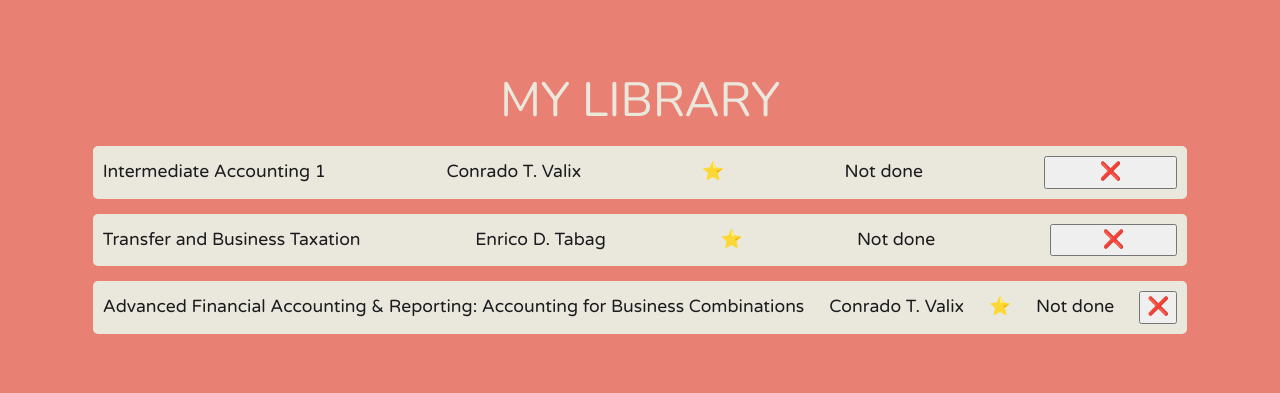
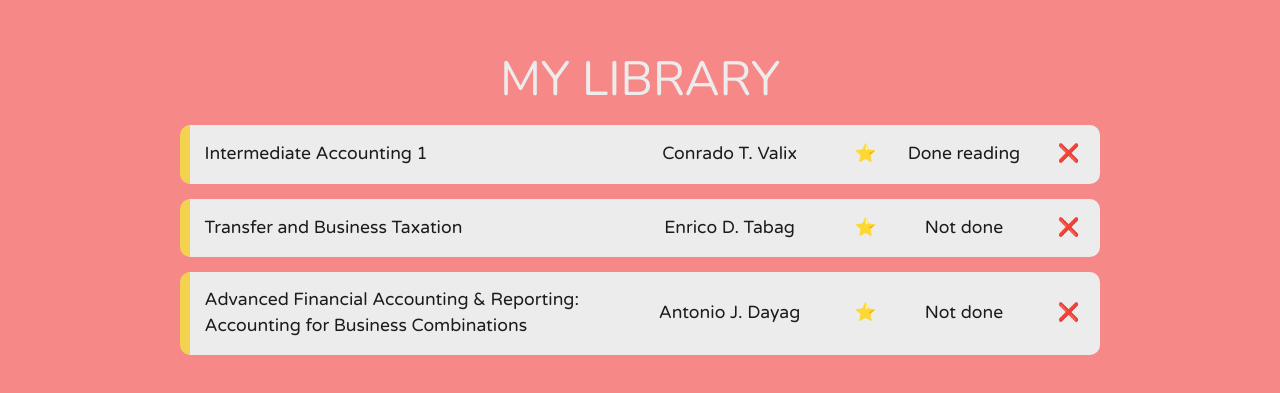
Before and after one commit to david-barleta/library, a plain HTML site: page index.html in a window 1280 px wide. Shown: the part 201-594 px from the top of the page. Drawn offline with nearby package versions, Linux system fonts and the light colour scheme.

Commit message:
Improve the design of the web page

```diff
--- a/index.html
+++ b/index.html
@@ -16,10 +16,10 @@
     </section>
     <section id="books-container">
       <section class="book">
-        <div class="title-label">Intermediate Accounting 1</div>
-        <div class="author-label">Conrado T. Valix</div>
-        <div class="favorite-label">⭐</div>
-        <div class="read-label">Not done</div>
+        <div class="title">Intermediate Accounting 1</div>
+        <div class="author">Conrado T. Valix</div>
+        <div class="favorite">⭐</div>
+        <div class="read">Done reading</div>
         <button class="remove">❌</button>
       </section>
       <section class="book">
@@ -31,7 +31,7 @@
       </section>
       <section class="book">
         <div class="title-label">Advanced Financial Accounting & Reporting: Accounting for Business Combinations</div>
-        <div class="author-label">Conrado T. Valix</div>
+        <div class="author-label">Antonio J. Dayag</div>
         <div class="favorite-label">⭐</div>
         <div class="read-label">Not done</div>
         <button class="remove">❌</button>
--- a/styles.css
+++ b/styles.css
@@ -1,11 +1,16 @@
 @import url('https://fonts.googleapis.com/css2?family=Nunito&family=Varela+Round&display=swap');
 
 :root {
-  --bg-color: #E98074;
-  --header-color: #EAE7DC;
-  --card-color: #EAE7DC;
-  --text-color: #1C1C1E;
+  --bg-color: #F78888;
+  --header-color: #ECECEC;
+  --card-color: #ECECEC;
+  --text-color: #1c1c1e;
+  --accent-color: #F3D250;
 }
+
+/* * {
+  border: 1px solid black;
+} */
 
 body {
   display: grid;
@@ -33,13 +38,25 @@ header {
 
 .book {
   display: grid;
-  grid-template-columns: repeat(5, auto);
+  grid-template-columns: minmax(auto, 400px) 200px auto 125px auto;
   column-gap: 25px;
   font-family: "Varela Round", serif;
   font-size: 1.10rem;
   background-color: var(--card-color);
   color: var(--text-color);
-  border-radius: 5px;
-  padding: 10px;
+  border-radius: 10px;
+  border-left: 10px solid var(--accent-color);
+  padding: 15px;
   align-items: center;
 }
+
+.book div:not(:first-child) {
+  display: grid;
+  justify-content: center;
+}
+
+.remove {
+  border: none;
+  background-color: rgb(255, 255, 255, 0);
+  cursor: pointer;
+}
```
